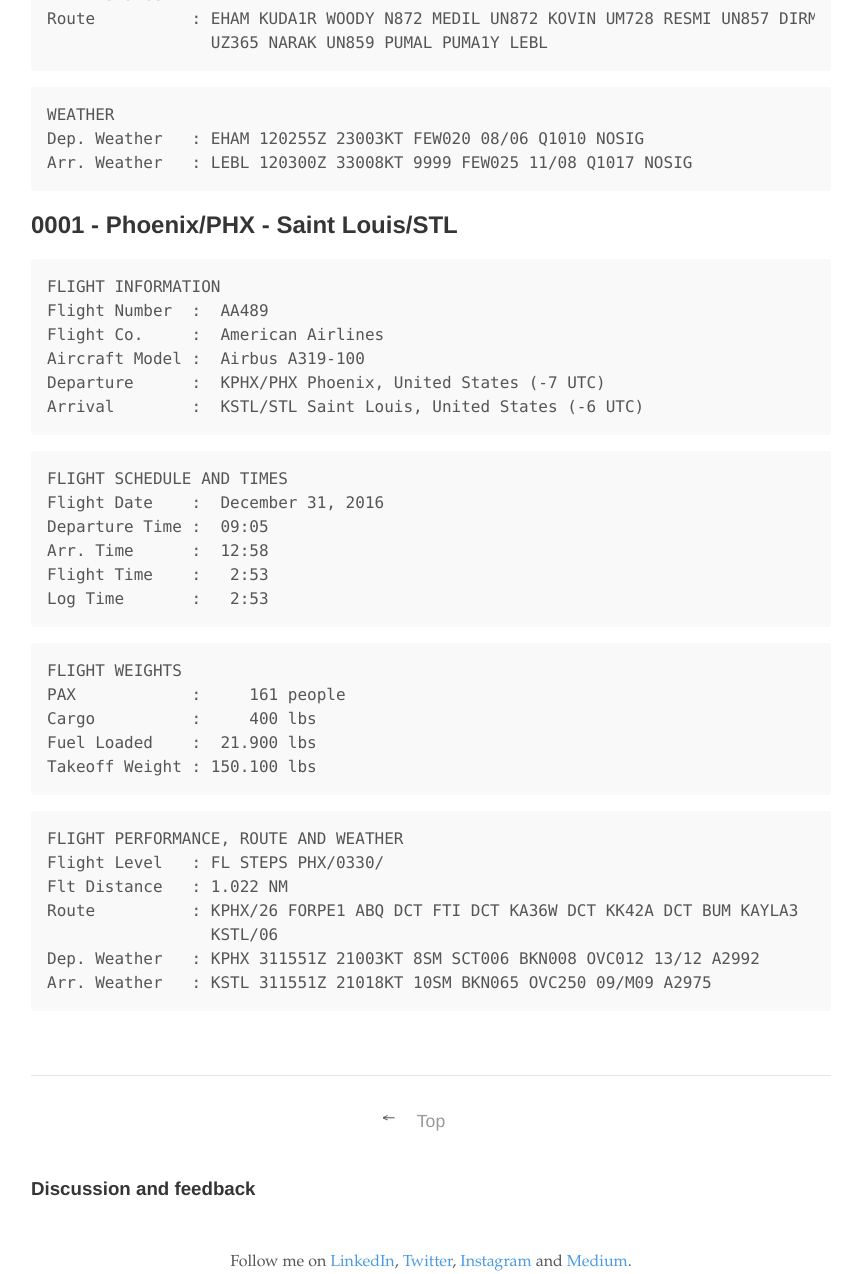
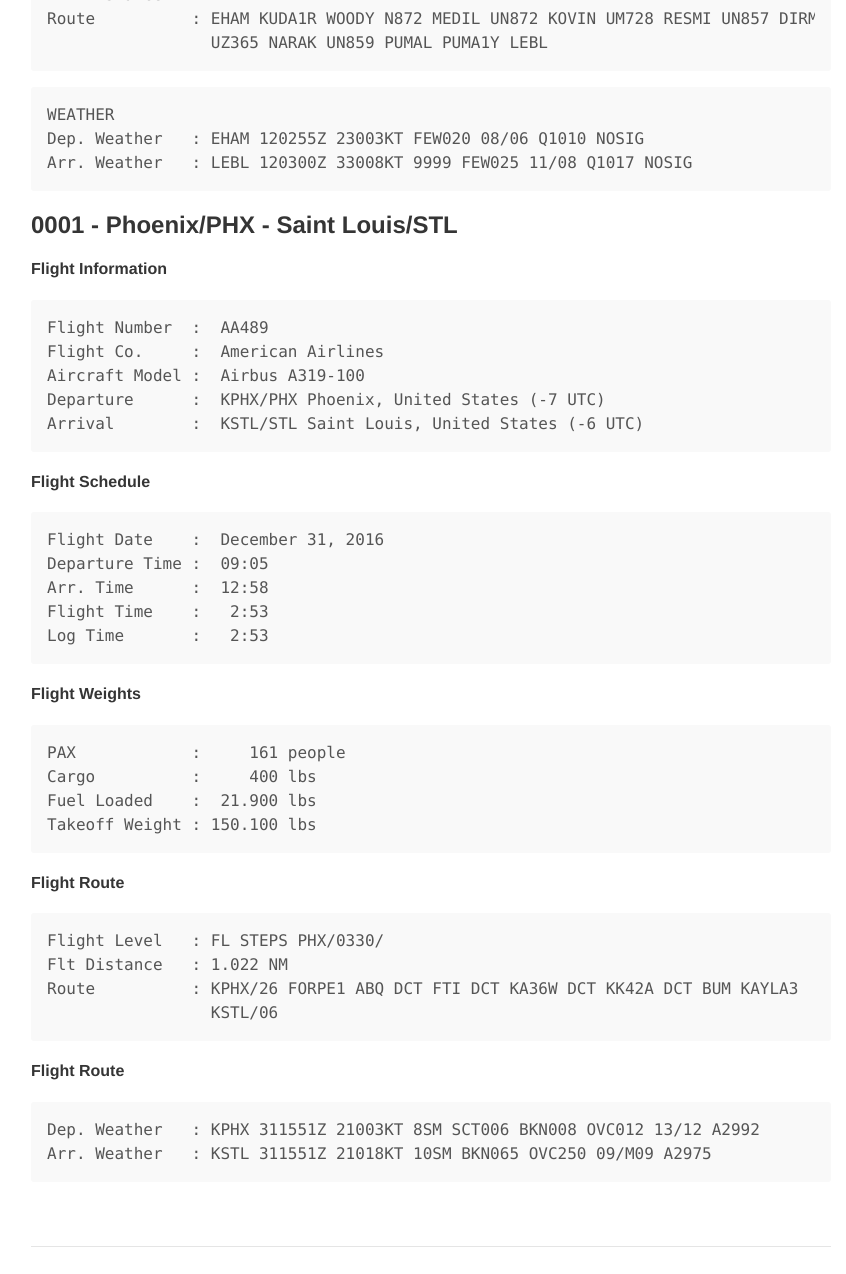
Before and after one commit to marcelocamera/marcelocamera.github.io, a Jekyll site: the page built from _posts/2010-01-01-flight-logbook.md, in a window 1280 px wide and 1400 px high, scrolled down 1204 px, cut to the strip 0-1274 px from the top of the window. Shown: the whole strip, without its empty margins (209-1055 px from the left). Built offline with Jekyll 4.4.1, drawn with Linux system fonts in a browser that asks for light colours; comment, search, counter and statistics services are not loaded.

Commit message:
Update 2010-01-01-flight-logbook.md

```diff
--- a/_posts/2010-01-01-flight-logbook.md
+++ b/_posts/2010-01-01-flight-logbook.md
@@ -54,35 +54,38 @@ Arr. Weather   : LEBL 120300Z 33008KT 9999 FEW025 11/08 Q1017 NOSIG
 
 <section id ="de1a10"></section>
 ## 0001 - Phoenix/PHX - Saint Louis/STL
+#### Flight Information
 {% highlight markdown %}
-FLIGHT INFORMATION
 Flight Number  :  AA489
 Flight Co.     :  American Airlines
 Aircraft Model :  Airbus A319-100
 Departure      :  KPHX/PHX Phoenix, United States (-7 UTC)
 Arrival        :  KSTL/STL Saint Louis, United States (-6 UTC)
 {% endhighlight %}
+#### Flight Schedule
 {% highlight markdown %}
-FLIGHT SCHEDULE AND TIMES
 Flight Date    :  December 31, 2016
 Departure Time :  09:05
 Arr. Time      :  12:58
 Flight Time    :   2:53
 Log Time       :   2:53
 {% endhighlight %}
+#### Flight Weights
 {% highlight markdown %}
-FLIGHT WEIGHTS
 PAX            :     161 people
 Cargo          :     400 lbs
 Fuel Loaded    :  21.900 lbs
 Takeoff Weight : 150.100 lbs
 {% endhighlight %}
+#### Flight Route
 {% highlight markdown %}
-FLIGHT PERFORMANCE, ROUTE AND WEATHER
 Flight Level   : FL STEPS PHX/0330/
 Flt Distance   : 1.022 NM
 Route          : KPHX/26 FORPE1 ABQ DCT FTI DCT KA36W DCT KK42A DCT BUM KAYLA3
                  KSTL/06
+{% endhighlight %}
+#### Flight Route
+{% highlight markdown %}
 Dep. Weather   : KPHX 311551Z 21003KT 8SM SCT006 BKN008 OVC012 13/12 A2992
 Arr. Weather   : KSTL 311551Z 21018KT 10SM BKN065 OVC250 09/M09 A2975
 {% endhighlight %}
```
